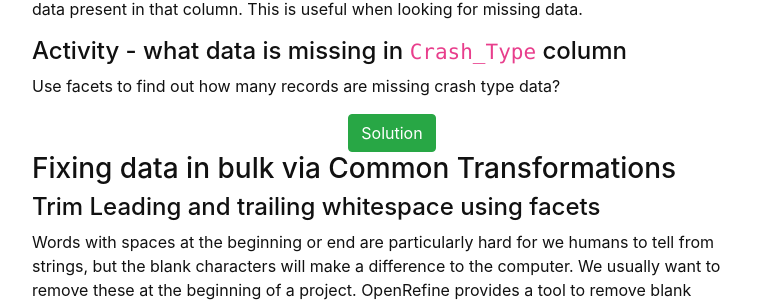
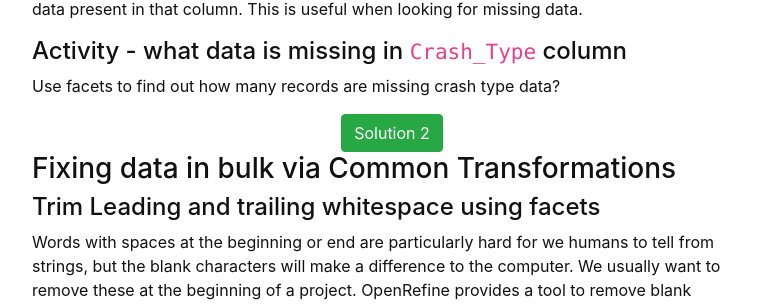
Before and after one commit to GULibrarySandbox/intro-data-wrangle, a Jekyll site: the page built from content/4-lesson.md, in a window 1280 px wide and 900 px high, scrolled down 2443 px. Shown: the part 137-441 px from the top of the window, without its empty margins (248-1029 px from the left). Built offline with Jekyll 4.4.1, drawn with Linux system fonts in a browser that asks for light colours.

Commit message:
Update 4-lesson.md

```diff
--- a/content/4-lesson.md
+++ b/content/4-lesson.md
@@ -108,7 +108,7 @@ As well as 'Text facets' and 'timeline facets', OpenRefine also supports other t
 #### Activity - what data is missing in `Crash_Type` column
 Use facets to find out how many records are missing crash type data?
 
-{% include modal.md button="Solution" color="success" title="Activity 2 solution" text="Select Facet > Customized facets > Facet by Blank or Null
+{% include modal.md button="Solution 2" color="success" title="Activity 2 solution" text="Select Facet > Customized facets > Facet by Blank or Null
 
 > Result: 13. All correspond to the `Crash_Nature` type of Hit Animal, so it might be possible to identify the missing values from this information." %}
 
```
